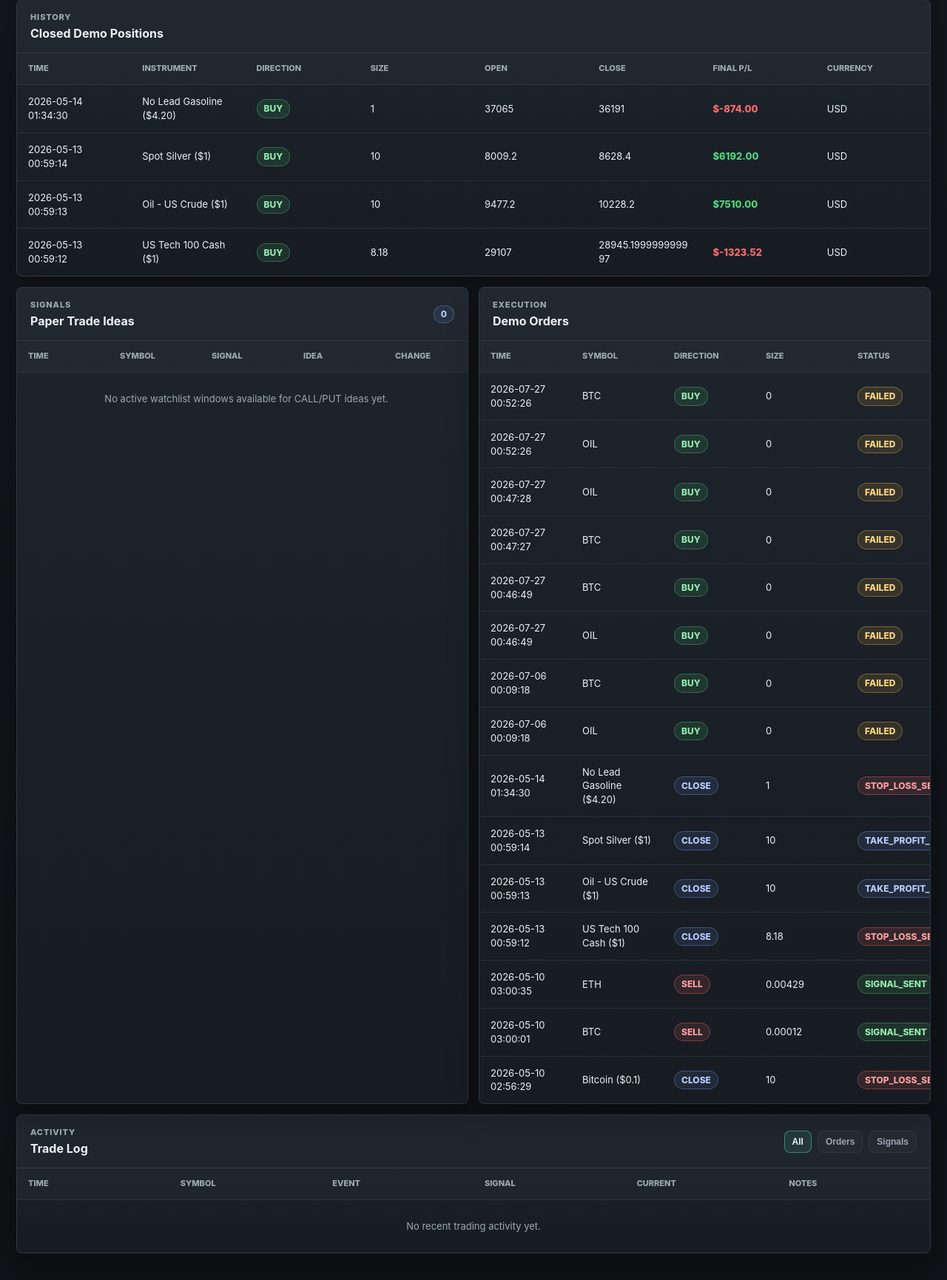
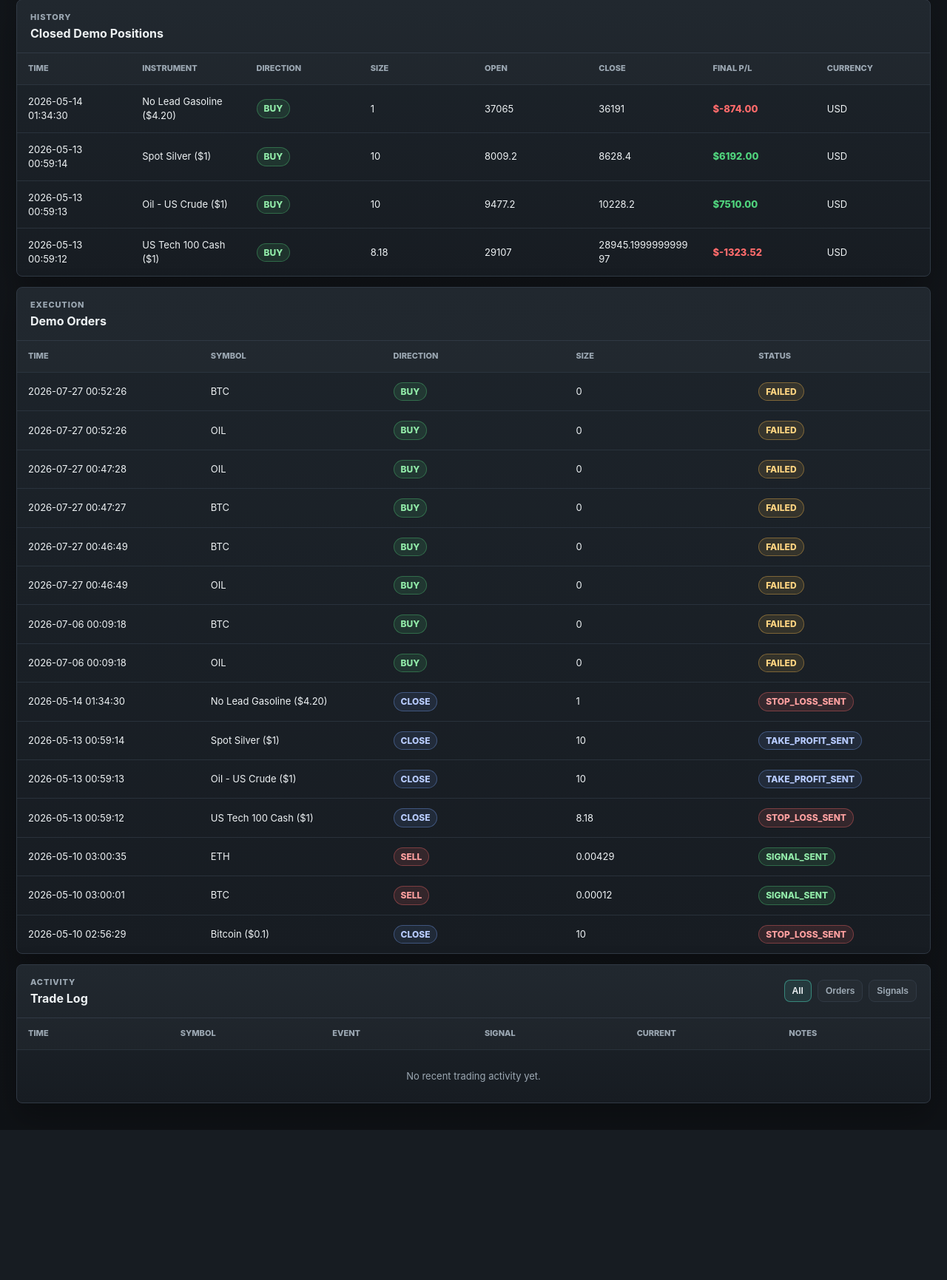
Before and after one commit to masm1/trading-bot, a Flask app: page / in a window 1280 px wide. Shown: the part 3368-5099 px from the top of the page at 74% size. After the commit the page ends 4896 px from the top, so only its background shows below. Run offline with Flask 3, Linux system fonts and the light colour scheme; data comes from the database, SQL or seed files in the repository; data that the repository does not hold is empty.

Commit message:
Remove paper trade panel from dashboard

```diff
--- a/dashboard.py
+++ b/dashboard.py
@@ -70,7 +70,6 @@ from logger import (
     CLOSED_POSITIONS_FILE,
     DEMO_ORDERS_FILE,
     OPEN_POSITIONS_FILE,
-    PAPER_TRADES_FILE,
     POSITIONS_LOG_FILE,
     TRADES_LOG_FILE,
     create_log_files_if_missing,
@@ -429,33 +428,6 @@ def read_latest_db_rows(table, fallback_path, limit=25):
 def read_recent_db_rows(table, fallback_path, limit=25, max_age=RECENT_ACTIVITY_MAX_AGE):
     rows = read_latest_db_rows(table, fallback_path, limit=max(limit * 5, 100))
     rows = [row for row in rows if row_is_recent(row, max_age)]
-    return rows[:limit]
-
-
-def read_recent_paper_trade_ideas(limit=15):
-    rows = read_recent_db_rows("paper_trades", PAPER_TRADES_FILE, limit=max(limit * 5, 100))
-    rows = [row for row in rows if (row.get("signal") or "").strip().upper() != "NO_SIGNAL"]
-    return rows[:limit]
-
-
-def paper_trade_watch_rows(watchlist_rows, limit=6):
-    rows = []
-    for item in watchlist_rows:
-        stage = item.get("stage", "")
-        if stage in ["EVENT_COMPLETE", "MARKET_OPEN_WINDOW_COMPLETE", "MARKET_CLOSED_WEEKEND"]:
-            continue
-
-        rows.append(
-            {
-                "timestamp": item.get("watch_time", ""),
-                "symbol": item.get("symbol", ""),
-                "signal": "WATCHING",
-                "paper_action": f"Waiting for {stage.replace('_', ' ').title()} before CALL/PUT idea",
-                "change_percent": "",
-                "notes": item.get("notes", ""),
-            }
-        )
-
     return rows[:limit]
 
 
@@ -1049,12 +1021,10 @@ def dashboard_data():
     closed_positions = read_latest_db_rows("closed_positions", CLOSED_POSITIONS_FILE, limit=15)
     if not closed_positions:
         closed_positions = closed_position_snapshots_from_orders()
-    paper_trades = read_recent_paper_trade_ideas(limit=15)
     demo_orders = read_latest_db_rows("demo_orders", DEMO_ORDERS_FILE, limit=15)
     trade_log = latest_trade_log_rows(limit=20)
     bot_heartbeat = latest_bot_heartbeat()
     watchlist_rows = dashboard_watchlist()
-    paper_trade_rows = paper_trades or paper_trade_watch_rows(watchlist_rows)
     stage_summary = watchlist_stage_summary(watchlist_rows)
     price_ticker = dashboard_price_ticker(watchlist_rows)
     bot_status = bot_status_details(bot_heartbeat)
@@ -1119,7 +1089,6 @@ def dashboard_data():
         "chart_data": chart_data,
         "last_update": last_update_value(),
         "trade_log_count": live_log_count(TRADES_LOG_FILE),
-        "paper_trade_count": len(paper_trades),
         "demo_order_count": live_log_count(DEMO_ORDERS_FILE),
         "watchlist_count": len(watchlist_rows),
         "watchlist_mode": "Market Open" if MARKET_OPEN_AUTO_MODE else "Earnings",
@@ -1139,7 +1108,6 @@ def dashboard_data():
         "price_ticker": price_ticker,
         "live_markets": dashboard_live_markets(),
         "watchlist": watchlist_rows,
-        "paper_trades": paper_trade_rows,
         "demo_orders": demo_orders,
         "trade_log": trade_log,
     }
--- a/static/dashboard.js
+++ b/static/dashboard.js
@@ -2,7 +2,6 @@ const bodies = {
   watchlist: document.getElementById("watchlistBody"),
   positions: document.getElementById("positionsBody"),
   closedPositions: document.getElementById("closedPositionsBody"),
-  paperTrades: document.getElementById("paperTradesBody"),
   demoOrders: document.getElementById("demoOrdersBody"),
   tradeLog: document.getElementById("tradeLogBody"),
 };
@@ -13,7 +12,6 @@ const plSummary = document.getElementById("plSummary");
 const refreshButton = document.getElementById("refreshButton");
 const lastUpdateEl = document.getElementById("lastUpdate");
 const tradeLogCountEl = document.getElementById("tradeLogCount");
-const paperTradeCountEl = document.getElementById("paperTradeCount");
 const demoOrderCountEl = document.getElementById("demoOrderCount");
 const watchlistCountEl = document.getElementById("watchlistCount");
 const watchlistPill = document.getElementById("watchlistPill");
@@ -638,7 +636,6 @@ function render(data) {
   if (openPositionPill) openPositionPill.textContent = openCount;
   if (lastUpdateEl) lastUpdateEl.textContent = data.last_update || "-";
   if (tradeLogCountEl) tradeLogCountEl.textContent = `${data.trade_log_count ?? 0} log rows`;
-  if (paperTradeCountEl) paperTradeCountEl.textContent = data.paper_trade_count ?? 0;
   if (demoOrderCountEl) demoOrderCountEl.textContent = data.demo_order_count ?? 0;
   if (watchlistCountEl) watchlistCountEl.textContent = data.watchlist_count ?? 0;
   if (watchlistPill) watchlistPill.textContent = data.watchlist_count ?? 0;
@@ -736,19 +733,6 @@ function render(data) {
       { label: "Currency", value: (item) => item.currency },
     ],
   });
-
-  setRows(
-    bodies.paperTrades,
-    data.paper_trades,
-    [
-      { key: "timestamp" },
-      { key: "symbol" },
-      { key: "signal", render: badge },
-      { key: "paper_action" },
-      { key: "change_percent", format: signedPercent, className: moneyClass },
-    ],
-    "No active watchlist windows available for CALL/PUT ideas yet."
-  );
 
   setRows(
     bodies.demoOrders,
--- a/templates/dashboard.html
+++ b/templates/dashboard.html
@@ -249,32 +249,7 @@
       <div class="mobile-card-list" id="closedPositionCards"></div>
     </section>
 
-    <section class="grid">
-      <div class="section">
-        <div class="sectionHeader">
-          <div>
-            <p class="eyebrow">Signals</p>
-            <h2>Paper Trade Ideas</h2>
-          </div>
-          <span class="count-pill" id="paperTradeCount">{{ data.paper_trade_count }}</span>
-        </div>
-        <div class="tableWrap">
-          <table>
-            <thead>
-              <tr>
-                <th>Time</th>
-                <th>Symbol</th>
-                <th>Signal</th>
-                <th>Idea</th>
-                <th>Change</th>
-              </tr>
-            </thead>
-            <tbody id="paperTradesBody"></tbody>
-          </table>
-        </div>
-      </div>
-
-      <div class="section">
+    <section class="section">
         <div class="sectionHeader">
           <div>
             <p class="eyebrow">Execution</p>
@@ -296,7 +271,6 @@
           </table>
         </div>
         <div class="mobile-card-list" id="demoOrderCards"></div>
-      </div>
     </section>
 
       <section class="section">
```
